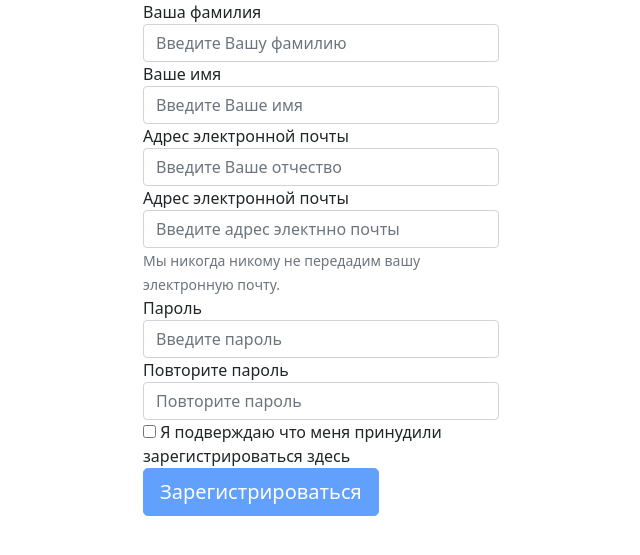
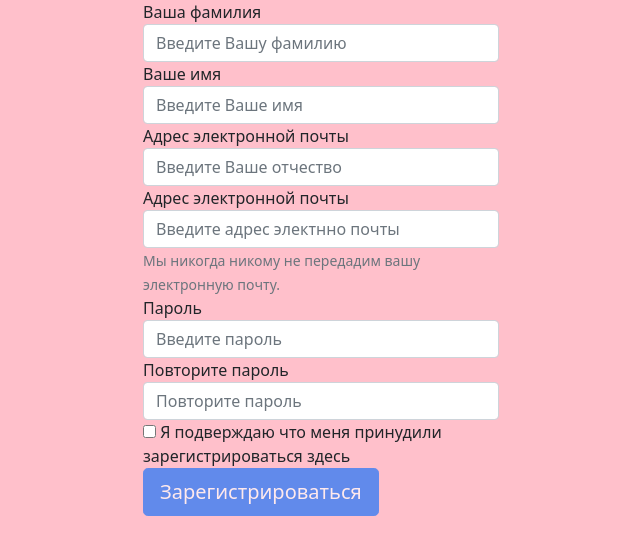
Before and after one commit to YuriSilenok/self-checking, a Flask app: page /sign-up in a window 1280 px wide. Shown: the top 555 px of the page, without its empty margins (319-959 px from the left). Run offline with Flask 2, Linux system fonts and the light colour scheme.

Commit message:
демонстрация подключения css

```diff
--- a/static/css/main.css
+++ b/static/css/main.css
@@ -0,0 +1,3 @@
+body{
+    background: pink;
+}
--- a/templates/base.html
+++ b/templates/base.html
@@ -6,6 +6,7 @@
           content="width=device-width, user-scalable=no, initial-scale=1.0, maximum-scale=1.0, minimum-scale=1.0">
     <meta http-equiv="X-UA-Compatible" content="ie=edge">
     <link rel="stylesheet" href="https://cdn.jsdelivr.net/npm/bootstrap@5.0.1/dist/css/bootstrap.min.css" integrity="undefined" crossorigin="anonymous">
+    <link rel="stylesheet" href={{url_for('static', filename='css/main.css' )}} integrity="undefined" crossorigin="anonymous">
     <script src="https://cdn.jsdelivr.net/npm/bootstrap@5.0.1/dist/js/bootstrap.min.js" integrity="undefined" crossorigin="anonymous"></script>
     {% block scripts %}{% endblock %}
     <title>Self checking</title>
```
